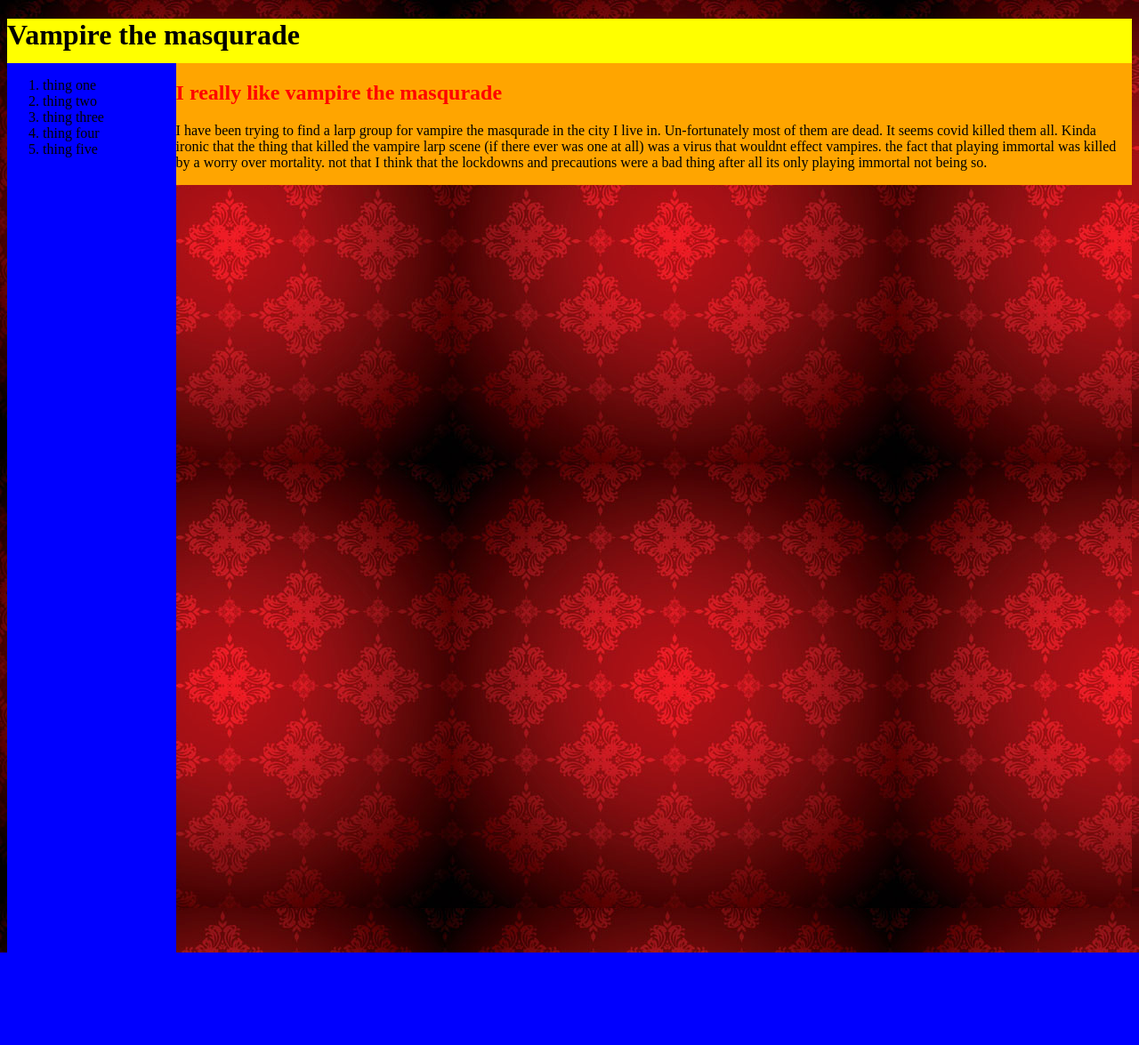
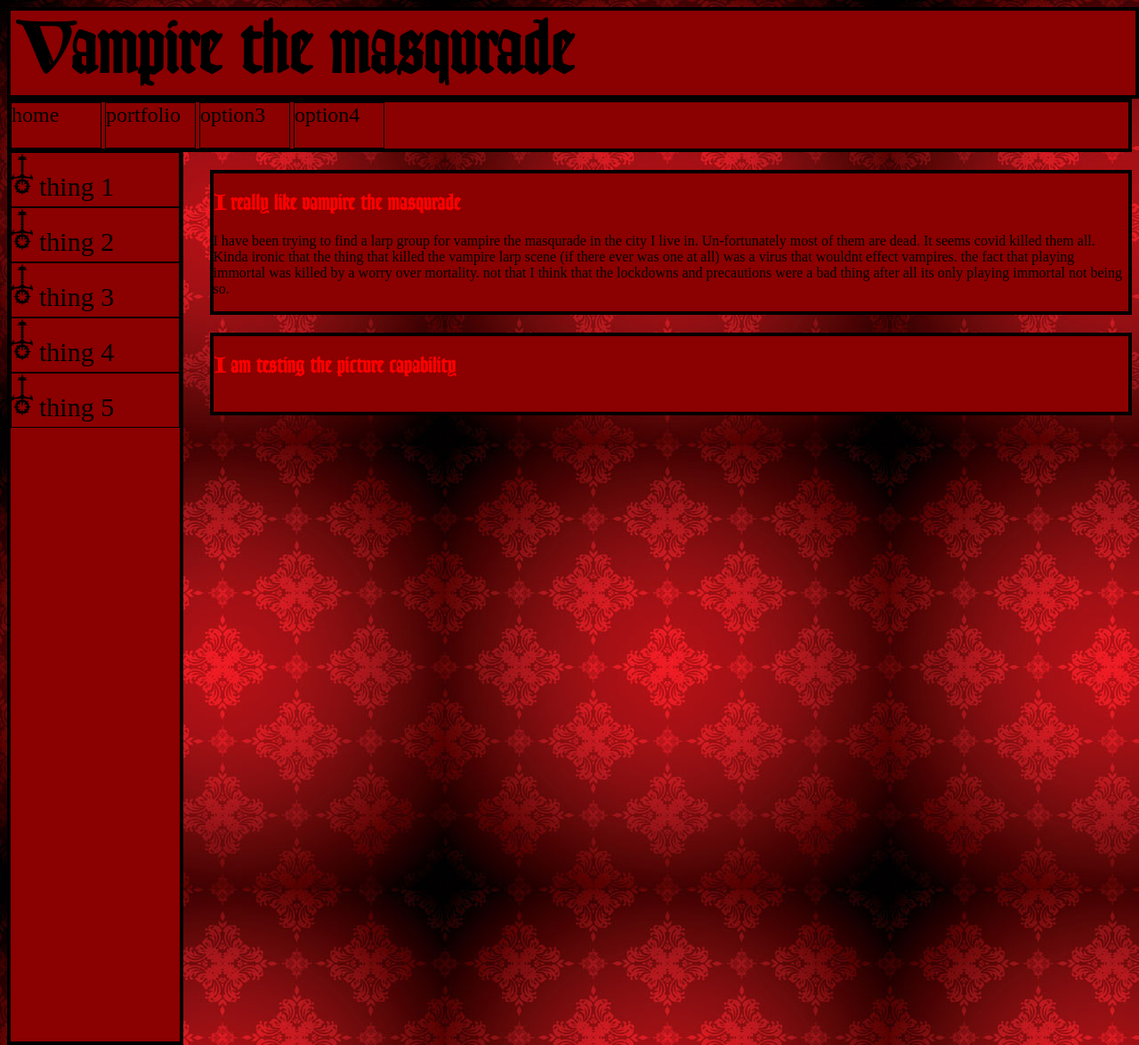
Before and after one commit to hydrasbane1/fun_website, a PHP site: page /VampireFanPage.html in a window 1280 px wide. Shown: the whole page at 89% size. Before the commit the page ends 1071 px from the top, so only its background shows below. Run offline with PHP 8.4, Linux system fonts and the light colour scheme.

Commit message:
updated the VampireFanPage
this updates the styles and html for the fan page

```diff
--- a/VampireFanPage.html
+++ b/VampireFanPage.html
@@ -4,24 +4,35 @@
 	<script type="text/javascript" src="../js/Vampire.js"></script>
 </head>
 <body>
-	<div id= "containerB">
 	<div id="titleBar">
 		<H1>Vampire the masqurade</H1>
 	</div>
+	<div id="menuBar">
+		<ul>
+			<li><a href = "./index.html">home</a></li>
+			<li><a href = "trippjohnson.net">portfolio</a></li>
+			<li><a href = "">option3</a></li>
+			<li><a href = "">option4</a></li>
+		</ul>
+	</div>
 	<div id="sideBar">
-			<ol>
-				<li>thing one</li>
-				<li>thing two</li>
-				<li>thing three</li>
-				<li>thing four</li>
-				<li>thing five</li>
-			</ol>
+		<ul>
+			<li><a href = "">thing 1</a></li>
+			<li><a href = "">thing 2</a></li>
+			<li><a href = "">thing 3</a></li>
+			<li><a href = "">thing 4</a></li>
+			<li><a href = "">thing 5</a></li>
+		</ul>
 	</div>
 	<div id="mainText">
 		<div>
 			<H2 id="subtitleTest">I really like vampire the masqurade</H2>
 			<p> I have been trying to find a larp group for vampire the masqurade in the city I live in. Un-fortunately most of them are dead. It seems covid killed them all. Kinda ironic that the thing that killed the vampire larp scene (if there ever was one at all) was a virus that wouldnt effect vampires. the fact that playing immortal was killed by a worry over mortality. not that I think that the lockdowns and precautions were a bad thing after all its only playing immortal not being so.</p>
 		</div>
+		<div>
+			<H2 id="subtitleTest">I am testing the picture capability</H2>
+			<img url = ./pictures/blood_background_02.jpg></img>
 		</div>
+
 	</div>
 </body>
--- a/styles/Vampire_styles.css
+++ b/styles/Vampire_styles.css
@@ -1,27 +1,101 @@
+@font-face{
+	font-family:Tzmice;
+	src:url("../Fonts/Goudy Text MT Lombardic Capital Regular.otf");
+}
 body{
-	background-image: url("./pictures/blood_background_02.jpg");
+	background-image: url("../pictures/blood_background_02.jpg");
 }
-#containerB{
-	background-image: url("./pictures/blood_background_02.jpg");
-	height:1000px;
-	width: 100%;
+div{
+	background:darkred;
+	border: 3pt solid black;
+	margin:0px;
 }
+H2{
+	font-family: Tzmice;
+}
+a{
+	text-decoration: none;
+	color:black;
+}
+
+#menuBar{
+	max-height:100px;
+	min-height:50px;
+	padding:0px;
+}
+#menuBar li{
+	max-height:100px;
+	min-height:50px;
+	margin:0px;
+	max-width: 10%;
+	min-width:100px;
+	font-size:24px;
+	display:inline-block;
+	border: 1pt solid black;
+	padding-top: 0px;
+	padding-bottom: 0px;
+}
+#menuBar a{
+
+}
+#menuBar ul{
+	list-style:none;
+	margin:0px;
+	padding:0px;
+}
+
+
 #titleBar{
 	width: 100%;
 	max-height: 200px;
 	min-height: 50px;
-	background:yellow;
+	padding-bottom: 5px;
+	font-family: Tzmice;
+	font-size: 30pt;
+	margin:0px;
 }
+#titleBar H1{
+	padding:0px;
+	margin:0px;
+}
+
+
 #sideBar{
 	float:left;
 	width:15%;
-	background:blue;
 	height:1000px;
+	padding:0px;
+	margin:0px;
+	min-width:150px;
+	border-top-style:none;
 }
+#sideBar ul{
+	list-style:circle inside url("../pictures/sabbat2.png");
+	padding:0px;
+	margin:0px;
+}
+#sideBar li{
+	max-width:100%;
+	border: 1pt solid black;
+	height: 60px;
+	font-size:30px;
+	position:relative;
+}
+#sideBar a{
+	margin-bottom:10px;
+	position:relative;
+}
+
+
 #mainText{
 	float:right;
-	width:85%;
-	background:orange;
+	max-width:82%;
+	min-width:50%;
+	border: 3pt none black;
+	background: none;
+}
+#mainText div{
+	margin-top:20px;
 }
 #subtitleTest{
 	color: red;
```
Also changed, not shown: Fonts/Goudy Text MT Lombardic Capital Regular.otf (added), pictures/sabbat.png (added), pictures/sabbat2.png (added). Lines whose indentation alone changed are shown as unchanged.
